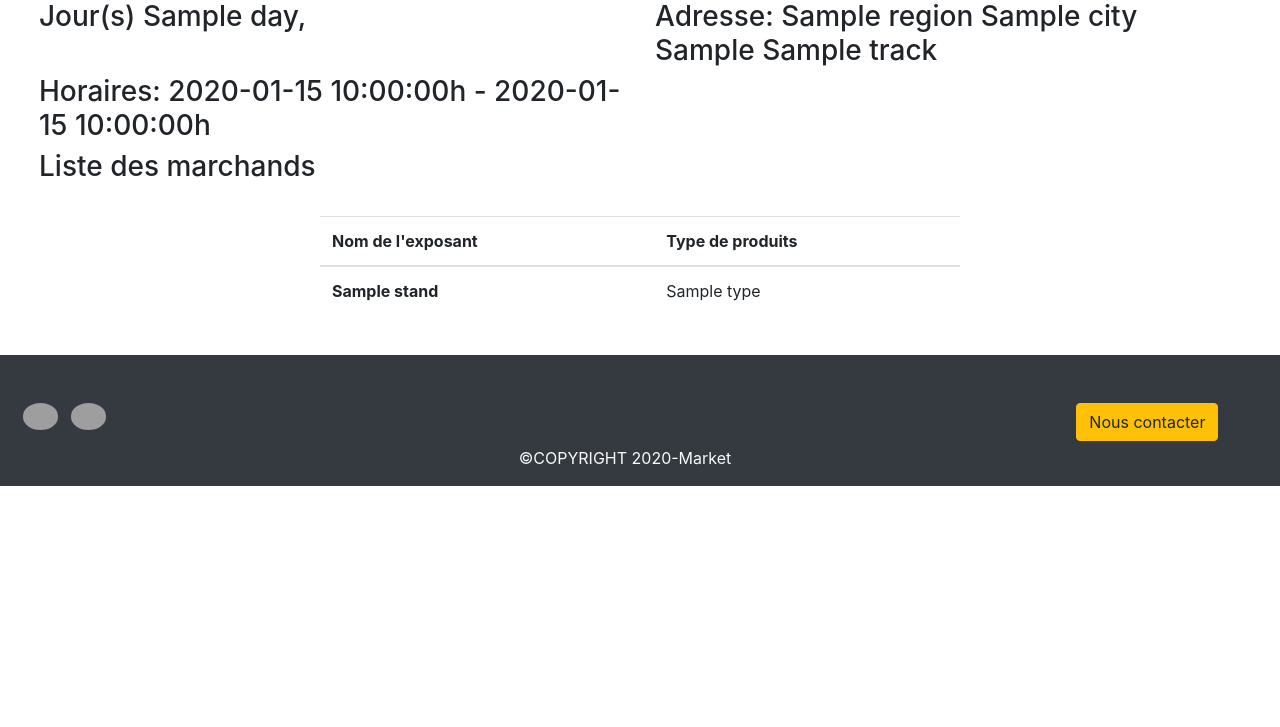
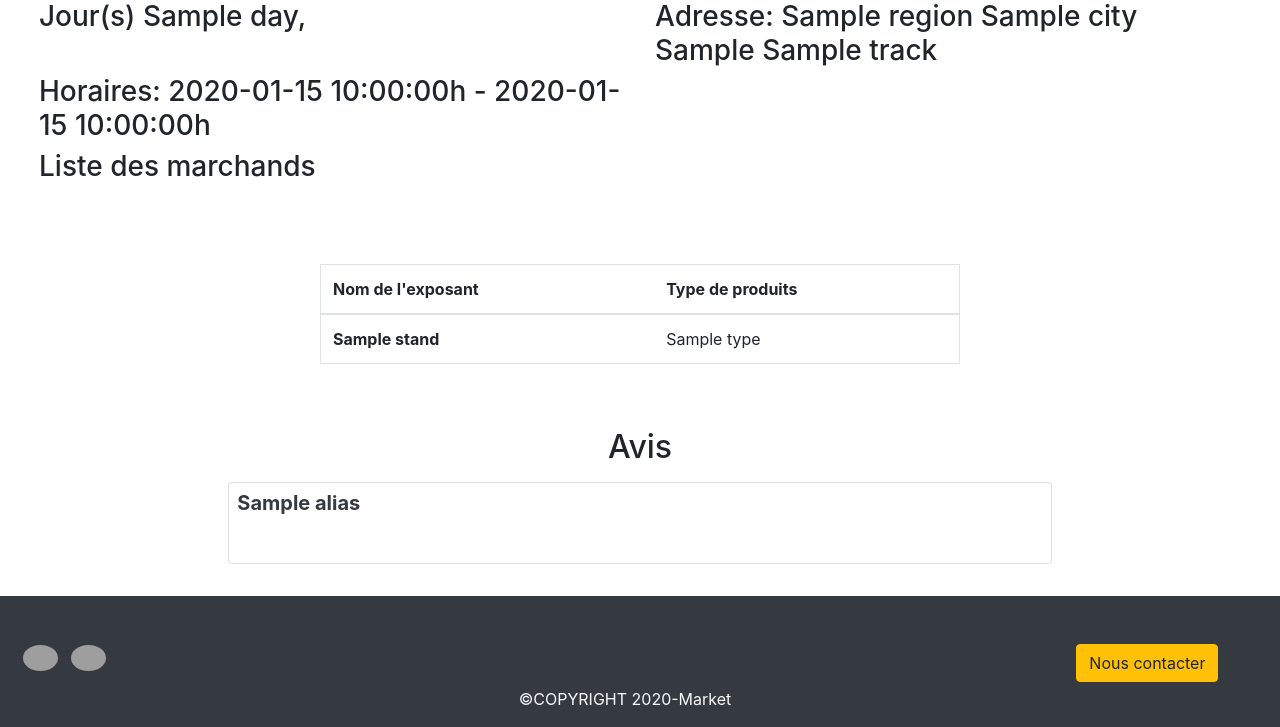
Before and after one commit to rouge13/markets, a Symfony app: template templates/pages/public/market.html.twig in a window 1280 px wide. Shown: the part 176-903 px from the top of the page. Before the commit the page ends 662 px from the top, so only its background shows below. Run offline with Twig, Linux system fonts and the light colour scheme; the template is opened without the code that fills it: most values are stand-ins (such as "Sample title", 1, 10 or a date in 2020); some libraries are stand-ins or nearby versions; grey boxes are pictures that could not be loaded.

Commit message:
Affichage de la section "Avis" dans ma page market.

```diff
--- a/templates/pages/public/market.html.twig
+++ b/templates/pages/public/market.html.twig
@@ -25,9 +25,9 @@
 
     </div>
 
-   <div class="row justify-content-center">
+   <div class="row justify-content-center my-5">
 
-       <table class="col-md-6 table">
+       <table class="col-md-6 table border">
            <thead>
            <tr>
                <th scope="col">Nom de l'exposant</th>
@@ -58,6 +58,42 @@
    </div>
 
 
+    <div class="row justify-content-center">
+        <h2 class="col-md-12 text-center"> Avis  </h2>
+        {% for comment in market.commentMarkets %}
+        <div class="col-8 my-2">
+            <div class="p-2 card card-white post">
+                <div class="post-heading">
+                    <div class="float-left image">
+
+                    </div>
+                    <div class="float-left meta">
+                        <div class="text-dark title h5">
+                          <b>{{ comment.user.alias }}</b>
+                        </div>
+                    </div>
+                </div>
+
+                <div class="text-dark post-description p-2">
+                    <p>{{ comment.notice }}</p>
+                </div>
+            </div>
+        </div>
+
+         {% endfor %}
+
+    </div>
+
+    <div>
+
+
+    </div>
+
+
+
+
+
+
 {% endblock %}
 
 {% block title %}
```
